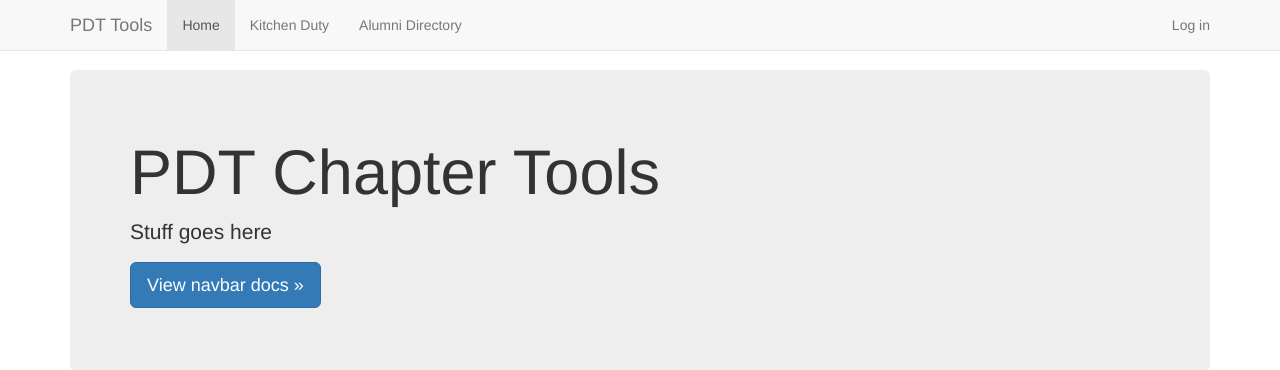
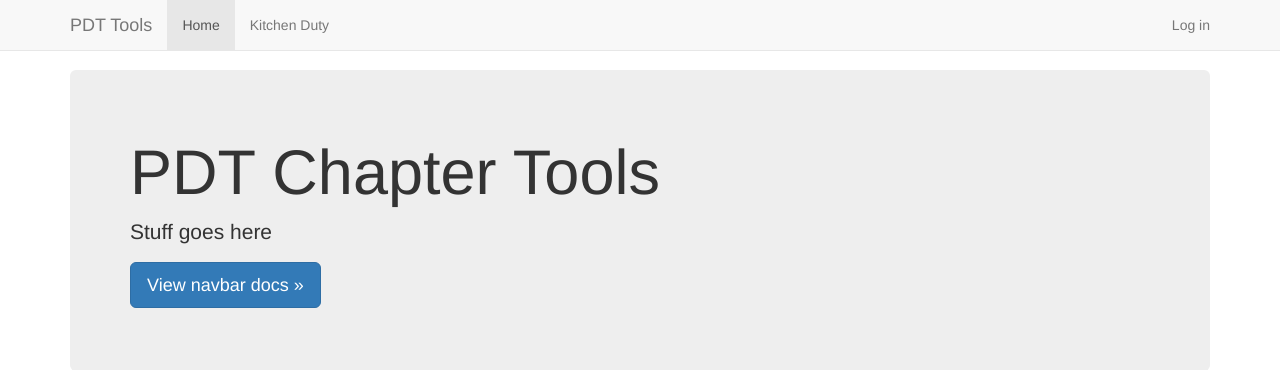
Before and after one commit to luisnaranjo733/pdtTools, a Flask app: page / in a window 1280 px wide. Shown: the top 370 px of the page. Run offline with Flask 2, Linux system fonts and the light colour scheme; parts of the project's set-up code (start-up, migrations or seed data) failed here and were passed over; some libraries are stand-ins or nearby versions.

Commit message:
Ready to push to server

```diff
--- a/cron.py
+++ b/cron.py
@@ -5,7 +5,7 @@ from datetime import date
 
 from pdtTools.database import init_db, db_session
 from pdtTools.models import User, Job
-from pdtTools.sms import sms
+from pdtTools.helpers import sms
 
 
 def remind(worker, job):
@@ -25,4 +25,3 @@ if __name__ == '__main__':
     if job_today:
         for worker in job_today.getWorkers():
             remind(worker, job_today)
-            #print('')
--- a/pdtTools/helpers.py
+++ b/pdtTools/helpers.py
@@ -35,6 +35,7 @@ def sms(phone, message):
     print('Sending message to %s' % phone)
     print('"%s"' % message)
 
+    return
     return client.messages.create(to=phone, from_="+16198318787", body=message)
 
 # ==================================================================================
--- a/pdtTools/templates/base.html
+++ b/pdtTools/templates/base.html
@@ -50,7 +50,6 @@
           <ul class="nav navbar-nav">
             <li class="active"><a href="{{ url_for('home') }}">Home</a></li>
             <li><a href="{{ url_for('kitchenDuty') }}">Kitchen Duty</a></li>
-            <li><a href="#alumniDirectory">Alumni Directory</a></li>
           </ul>
           <ul class="nav navbar-nav navbar-right">
 
```
Also changed, not shown: data.db.
